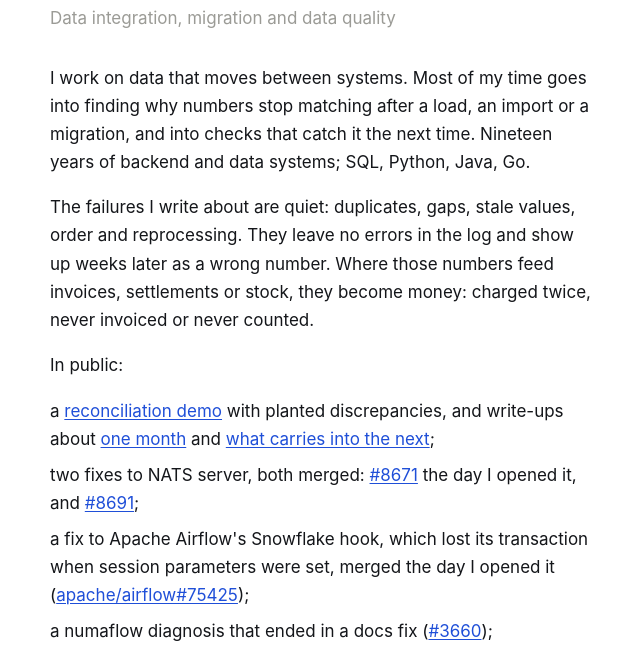
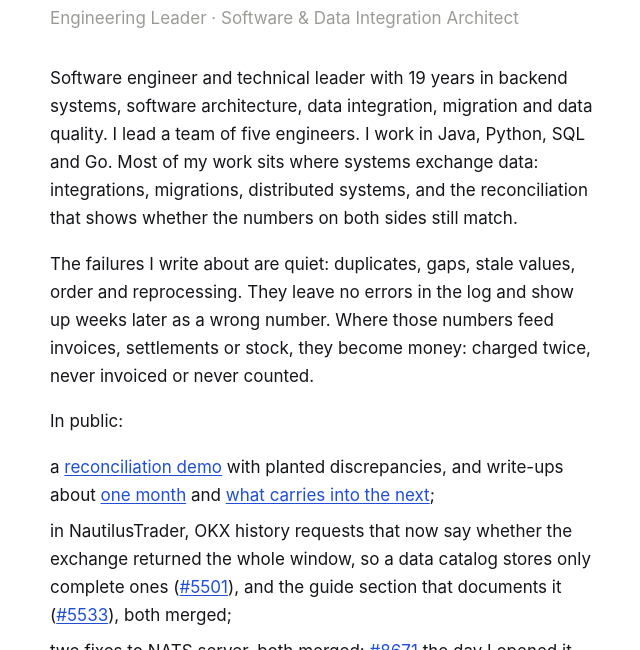
Before and after one commit to akarazhev/akarazhev.github.io, a plain HTML site: page index.html in a window 1280 px wide. Shown: the part 141-791 px from the top of the page, without its empty margins (318-958 px from the left). Drawn offline with Linux system fonts and the light colour scheme.

Commit message:
Lead with the wider profile and add the NautilusTrader fix

```diff
--- a/index.html
+++ b/index.html
@@ -4,7 +4,7 @@
 <meta charset="utf-8">
 <meta name="viewport" content="width=device-width, initial-scale=1">
 <title>Andrey Karazhev</title>
-<meta name="description" content="Andrey Karazhev — data integration, migration and data quality: why numbers between systems don't match. Fixes and diagnoses published with the code and the data behind them.">
+<meta name="description" content="Andrey Karazhev, software engineer and technical leader: data integration, migration and data quality. Fixes and diagnoses published with the code and the data behind them.">
 <link rel="canonical" href="https://akarazhev.github.io/">
 <style>
   :root { color-scheme: light dark; }
@@ -30,12 +30,13 @@
 <body>
 
   <h1>Andrey Karazhev</h1>
-  <p class="role">Data integration, migration and data quality</p>
+  <p class="role">Engineering Leader · Software &amp; Data Integration Architect</p>
 
-  <p>I work on data that moves between systems. Most of my time goes into finding
-  why numbers stop matching after a load, an import or a migration, and into
-  checks that catch it the next time. Nineteen years of backend and data systems;
-  SQL, Python, Java, Go.</p>
+  <p>Software engineer and technical leader with 19 years in backend systems,
+  software architecture, data integration, migration and data quality. I lead a
+  team of five engineers. I work in Java, Python, SQL and Go. Most of my work sits
+  where systems exchange data: integrations, migrations, distributed systems, and
+  the reconciliation that shows whether the numbers on both sides still match.</p>
 
   <p>The failures I write about are quiet: duplicates, gaps, stale values, order
   and reprocessing. They leave no errors in the log and show up weeks later as a
@@ -45,6 +46,7 @@
   <p>In public:</p>
   <ul class="public">
     <li>a <a href="https://reconciliation.minihub.app">reconciliation demo</a> with planted discrepancies, and write-ups about <a href="https://dev.to/akarazhev/why-stripe-payouts-dont-match-your-books-3aoa">one month</a> and <a href="https://dev.to/akarazhev/stripe-reconciliation-carrying-september-into-october-2743">what carries into the next</a>;</li>
+    <li>in NautilusTrader, OKX history requests that now say whether the exchange returned the whole window, so a data catalog stores only complete ones (<a href="https://github.com/nautechsystems/nautilus_trader/pull/5501">#5501</a>), and the guide section that documents it (<a href="https://github.com/nautechsystems/nautilus_trader/pull/5533">#5533</a>), both merged;</li>
     <li>two fixes to NATS server, both merged: <a href="https://github.com/nats-io/nats-server/pull/8671">#8671</a> the day I opened it, and <a href="https://github.com/nats-io/nats-server/pull/8691">#8691</a>;</li>
     <li>a fix to Apache Airflow's Snowflake hook, which lost its transaction when session parameters were set, merged the day I opened it (<a href="https://github.com/apache/airflow/pull/75425">apache/airflow#75425</a>);</li>
     <li>a numaflow diagnosis that ended in a docs fix (<a href="https://github.com/numaproj/numaflow/pull/3660">#3660</a>);</li>
```
